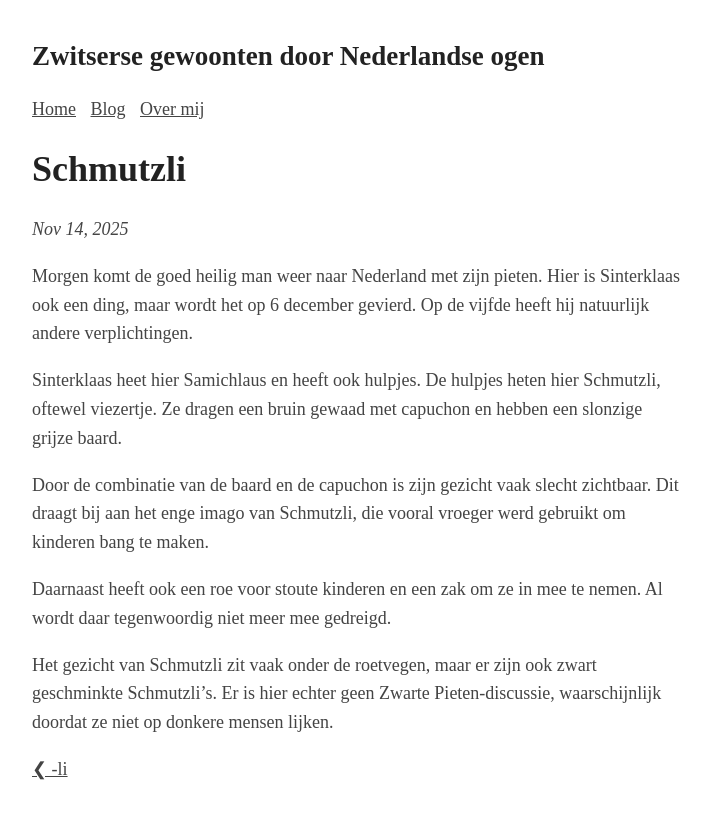
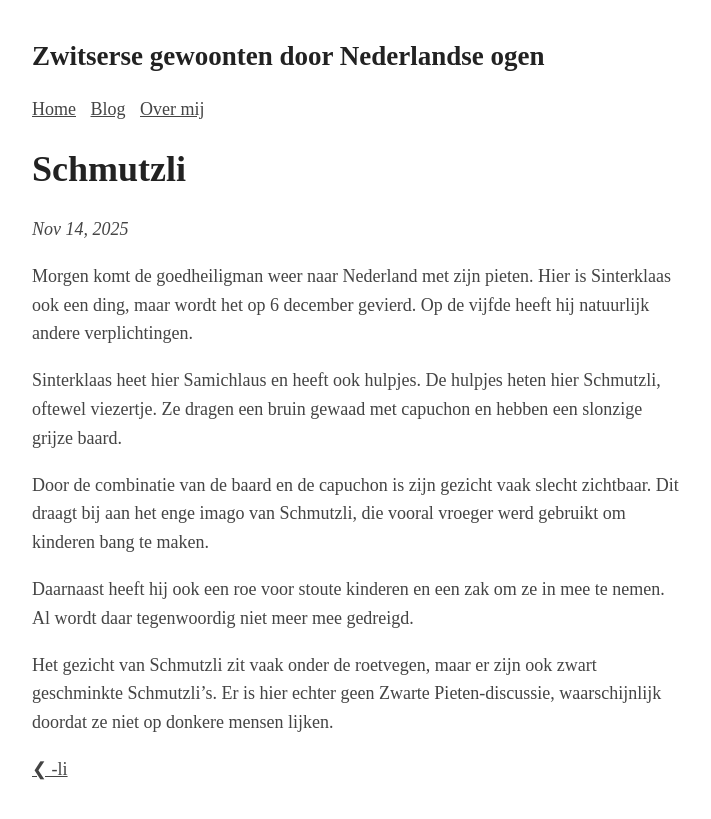
Before and after one commit to Roald87/roaldin.ch, a Jekyll site: the page built from _posts/2025-11-14-schmutzli.md, in a window 1280 px wide. Shown: the top 819 px of the page, without its empty margins (283-994 px from the left). Built offline with Jekyll 4.4.1, drawn with Linux system fonts in a browser that asks for light colours.

Commit message:
Spellcheck by ChatGPT

```diff
--- a/_posts/2025-11-14-schmutzli.md
+++ b/_posts/2025-11-14-schmutzli.md
@@ -4,12 +4,12 @@ title: Schmutzli
 image:
 ---
 
-Morgen komt de goed heilig man weer naar Nederland met zijn pieten. Hier is Sinterklaas ook een ding, maar wordt het op 6 december gevierd. Op de vijfde heeft hij natuurlijk andere verplichtingen.
+Morgen komt de goedheiligman weer naar Nederland met zijn pieten. Hier is Sinterklaas ook een ding, maar wordt het op 6 december gevierd. Op de vijfde heeft hij natuurlijk andere verplichtingen.
 
 Sinterklaas heet hier Samichlaus en heeft ook hulpjes. De hulpjes heten hier Schmutzli, oftewel viezertje. Ze dragen een bruin gewaad met capuchon en hebben een slonzige grijze baard.
 
 Door de combinatie van de baard en de capuchon is zijn gezicht vaak slecht zichtbaar. Dit draagt bij aan het enge imago van Schmutzli, die vooral vroeger werd gebruikt om kinderen bang te maken.
 
-Daarnaast heeft ook een roe voor stoute kinderen en een zak om ze in mee te nemen. Al wordt daar tegenwoordig niet meer mee gedreigd.
+Daarnaast heeft hij ook een roe voor stoute kinderen en een zak om ze in mee te nemen. Al wordt daar tegenwoordig niet meer mee gedreigd.
 
 Het gezicht van Schmutzli zit vaak onder de roetvegen, maar er zijn ook zwart geschminkte Schmutzli's. Er is hier echter geen Zwarte Pieten-discussie, waarschijnlijk doordat ze niet op donkere mensen lijken.
```
